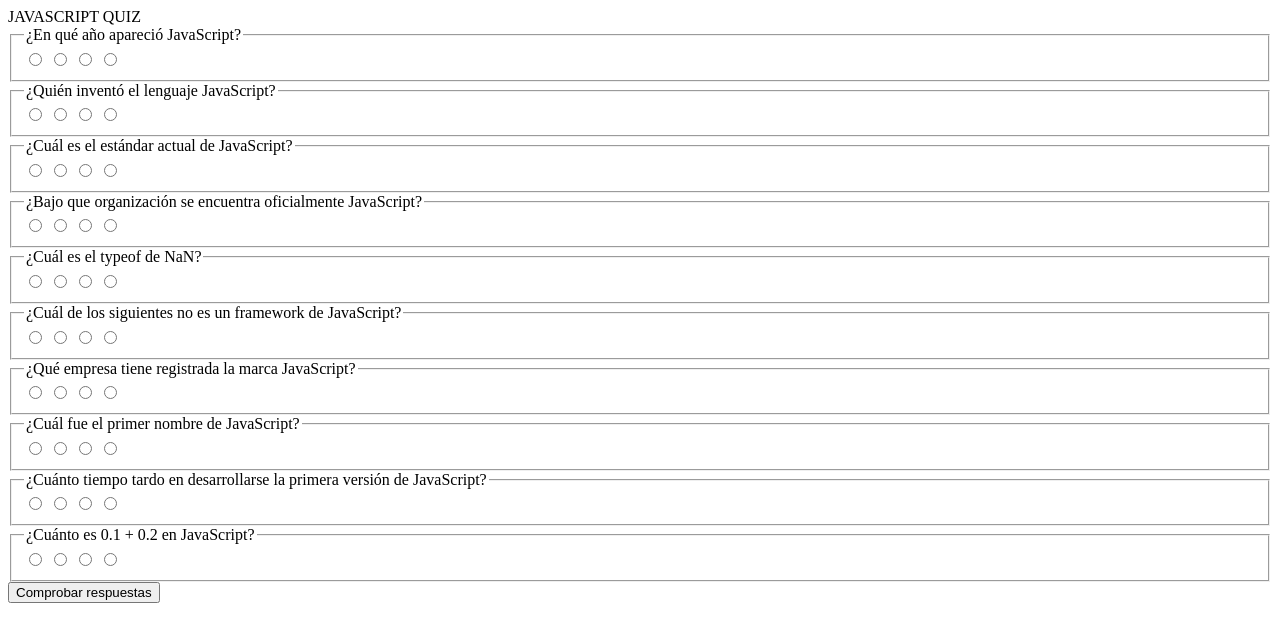
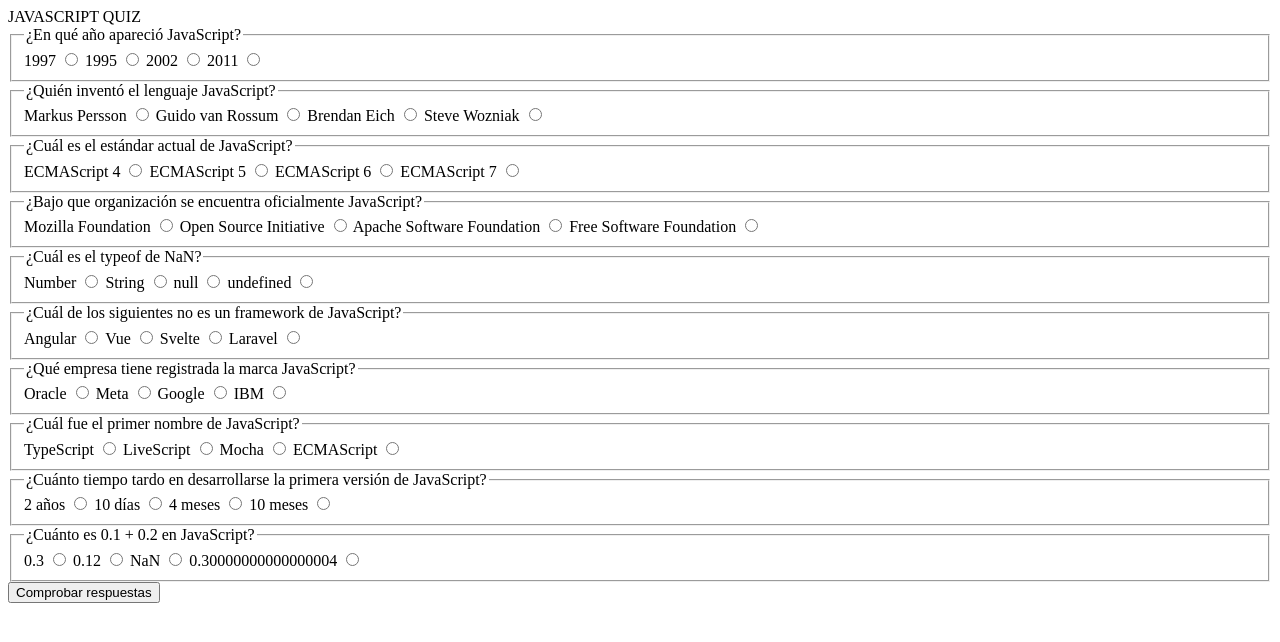
Before and after one commit to ZeberMVP/QuizJS, a plain HTML site: page index.html in a window 1280 px wide. Drawn offline with Linux system fonts and the light colour scheme; a web font is replaced by a local one.

Commit message:
add/label innerText

```diff
--- a/index.html
+++ b/index.html
@@ -27,143 +27,143 @@
         <form action="">
             <fieldset>
                 <legend>¿En qué año apareció JavaScript?</legend>
-                <label for="1997-field"></label>
+                <label for="1997-field">1997</label>
                 <input id="1997-field" type="radio" name="1997-field" value="1997">
 
-                <label for="1995-field"></label>
+                <label for="1995-field">1995</label>
                 <input id="1995-field" type="radio" name="1995-field" value="1995">
 
-                <label for="2002-field"></label>
+                <label for="2002-field">2002</label>
                 <input id="2002-field" type="radio" name="2002-field" value="2002">
 
-                <label for="2011-field"></label>
+                <label for="2011-field">2011</label>
                 <input id="2011-field" type="radio" name="2011-field" value="2011">
             </fieldset>
             <fieldset>
                 <legend>¿Quién inventó el lenguaje JavaScript?</legend>
-                <label for="Markus Persson-field"></label>
+                <label for="Markus Persson-field">Markus Persson</label>
                 <input id="Markus Persson-field" type="radio" name="Markus Persson-field" value="Markus Persson">
 
-                <label for="Guido van Rossum-field"></label>
+                <label for="Guido van Rossum-field">Guido van Rossum</label>
                 <input id="Guido van Rossum-field" type="radio" name="Guido van Rossum-field" value="Guido van Rossum">
 
-                <label for="Brendan Eich-field"></label>
+                <label for="Brendan Eich-field">Brendan Eich</label>
                 <input id="Brendan Eich-field" type="radio" name="Brendan Eich-field" value="Brendan Eich">
 
-                <label for="Steve Wozniak-field"></label>
+                <label for="Steve Wozniak-field">Steve Wozniak</label>
                 <input id="Steve Wozniak-field" type="radio" name="Steve Wozniak-field" value="Steve Wozniak">
             </fieldset>
             <fieldset>
                 <legend>¿Cuál es el estándar actual de JavaScript?</legend>
-                <label for="ECMAScript 4-field"></label>
+                <label for="ECMAScript 4-field">ECMAScript 4</label>
                 <input id="ECMAScript 4-field" type="radio" name="ECMAScript 4-field" value="ECMAScript 4">
 
-                <label for="ECMAScript 5-field"></label>
+                <label for="ECMAScript 5-field">ECMAScript 5</label>
                 <input id="ECMAScript 5-field" type="radio" name="ECMAScript 5-field" value="ECMAScript 5">
 
-                <label for="ECMAScript 6-field"></label>
+                <label for="ECMAScript 6-field">ECMAScript 6</label>
                 <input id="ECMAScript 6-field" type="radio" name="ECMAScript 6-field" value="ECMAScript 6">
 
-                <label for="ECMAScript 7-field"></label>
+                <label for="ECMAScript 7-field">ECMAScript 7</label>
                 <input id="ECMAScript 7-field" type="radio" name="ECMAScript 7-field" value="ECMAScript 7">
             </fieldset>
             <fieldset>
                 <legend>¿Bajo que organización se encuentra oficialmente JavaScript?</legend>
-                <label for="Mozilla Foundation-field"></label>
+                <label for="Mozilla Foundation-field">Mozilla Foundation</label>
                 <input id="Mozilla Foundation-field" type="radio" name="Mozilla Foundation-field"
                     value="Mozilla Foundation">
 
-                <label for="Open Source Initiative-field"></label>
+                <label for="Open Source Initiative-field">Open Source Initiative</label>
                 <input id="Open Source Initiative-field" type="radio" name="Open Source Initiative-field" value="Open Source Initiative">
 
-                <label for="Apache Software Foundation-field"></label>
+                <label for="Apache Software Foundation-field">Apache Software Foundation</label>
                 <input id="Apache Software Foundation-field" type="radio" name="Apache Software Foundation-field" value="Apache Software Foundation">
 
-                <label for="Free Software Foundation-field"></label>
+                <label for="Free Software Foundation-field">Free Software Foundation</label>
                 <input id="Free Software Foundation-field" type="radio" name="Free Software Foundation-field" value="Free Software Foundation">
             </fieldset>
             <fieldset>
                 <legend>¿Cuál es el typeof de NaN?</legend>
-                <label for="Number-field"></label>
+                <label for="Number-field">Number</label>
                 <input id="Number-field" type="radio" name="Number-field" value="Number">
 
-                <label for="String-field"></label>
+                <label for="String-field">String</label>
                 <input id="String-field" type="radio" name="String-field" value="String">
 
-                <label for="null-field"></label>
+                <label for="null-field">null</label>
                 <input id="null-field" type="radio" name="null-field" value="null">
 
-                <label for="undefined-field"></label>
+                <label for="undefined-field">undefined</label>
                 <input id="undefined-field" type="radio" name="undefined-field" value="undefined">
             </fieldset>
             <fieldset>
                 <legend>¿Cuál de los siguientes no es un framework de JavaScript?</legend>
-                <label for="Angular-field"></label>
+                <label for="Angular-field">Angular</label>
                 <input id="Angular-field" type="radio" name="Angular-field" value="Angular">
 
-                <label for="Vue-field"></label>
+                <label for="Vue-field">Vue</label>
                 <input id="Vue-field" type="radio" name="Vue-field" value="Vue">
 
-                <label for="Svelte-field"></label>
+                <label for="Svelte-field">Svelte</label>
                 <input id="Svelte-field" type="radio" name="Svelte-field" value="Svelte">
 
-                <label for="Laravel-field"></label>
+                <label for="Laravel-field">Laravel</label>
                 <input id="Laravel-field" type="radio" name="Laravel-field" value="Laravel">
             </fieldset>
             <fieldset>
                 <legend>¿Qué empresa tiene registrada la marca JavaScript?</legend>
-                <label for="Oracle-field"></label>
+                <label for="Oracle-field">Oracle</label>
                 <input id="Oracle-field" type="radio" name="Oracle-field" value="Oracle">
 
-                <label for="Meta-field"></label>
+                <label for="Meta-field">Meta</label>
                 <input id="Meta-field" type="radio" name="Meta-field" value="Meta">
 
-                <label for="Google-field"></label>
+                <label for="Google-field">Google</label>
                 <input id="Google-field" type="radio" name="Google-field" value="Google">
 
-                <label for="IBM-field"></label>
+                <label for="IBM-field">IBM</label>
                 <input id="IBM-field" type="radio" name="IBM-field" value="IBM">
             </fieldset>
             <fieldset>
                 <legend>¿Cuál fue el primer nombre de JavaScript?</legend>
-                <label for="TypeScript-field"></label>
+                <label for="TypeScript-field">TypeScript</label>
                 <input id="TypeScript-field" type="radio" name="TypeScript-field" value="TypeScript">
 
-                <label for="LiveScript-field"></label>
+                <label for="LiveScript-field">LiveScript</label>
                 <input id="LiveScript-field" type="radio" name="LiveScript-field" value="LiveScript">
 
-                <label for="Mocha-field"></label>
+                <label for="Mocha-field">Mocha</label>
                 <input id="Mocha-field" type="radio" name="Mocha-field" value="Mocha">
 
-                <label for="ECMAScript-field"></label>
+                <label for="ECMAScript-field">ECMAScript</label>
                 <input id="ECMAScript-field" type="radio" name="ECMAScript-field" value="ECMAScript">
             </fieldset>
             <fieldset>
                 <legend>¿Cuánto tiempo tardo en desarrollarse la primera versión de JavaScript?</legend>
-                <label for="2 años-field"></label>
+                <label for="2 años-field">2 años</label>
                 <input id="2 años-field" type="radio" name="2 años-field" value="2 años">
 
-                <label for="10 días-field"></label>
+                <label for="10 días-field">10 días</label>
                 <input id="10 días-field" type="radio" name="10 días-field" value="10 días">
 
-                <label for="4 meses-field"></label>
+                <label for="4 meses-field">4 meses</label>
                 <input id="4 meses-field" type="radio" name="4 meses-field" value="4 meses">
 
-                <label for="10 meses-field"></label>
+                <label for="10 meses-field">10 meses</label>
                 <input id="10 meses-field" type="radio" name="10 meses-field" value="10 meses">
             </fieldset>
             <fieldset>
                 <legend>¿Cuánto es 0.1 + 0.2 en JavaScript?</legend>
-                <label for="0.3-field"></label>
+                <label for="0.3-field">0.3</label>
                 <input id="0.3-field" type="radio" name="0.3-field" value="0.3">
 
-                <label for="0.12-field"></label>
+                <label for="0.12-field">0.12</label>
                 <input id="0.12-field" type="radio" name="0.12-field" value="0.12">
 
-                <label for="NaN-field"></label>
+                <label for="NaN-field">NaN</label>
                 <input id="NaN-field" type="radio" name="NaN-field" value="NaN">
 
-                <label for="0.30000000000000004-field"></label>
+                <label for="0.30000000000000004-field">0.30000000000000004</label>
                 <input id="0.30000000000000004-field" type="radio" name="0.30000000000000004-field"
                     value="0.30000000000000004">
             </fieldset>
```
